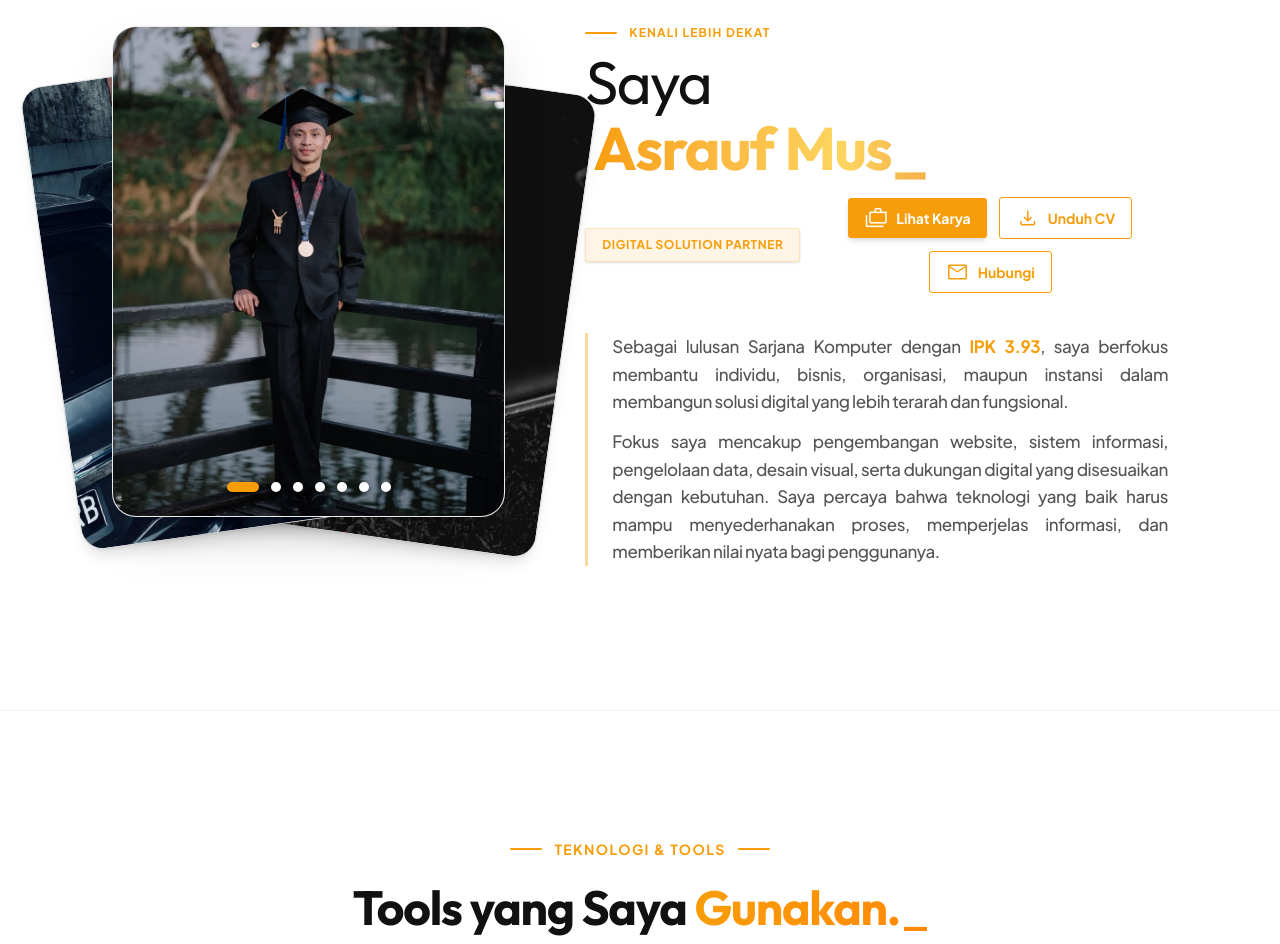
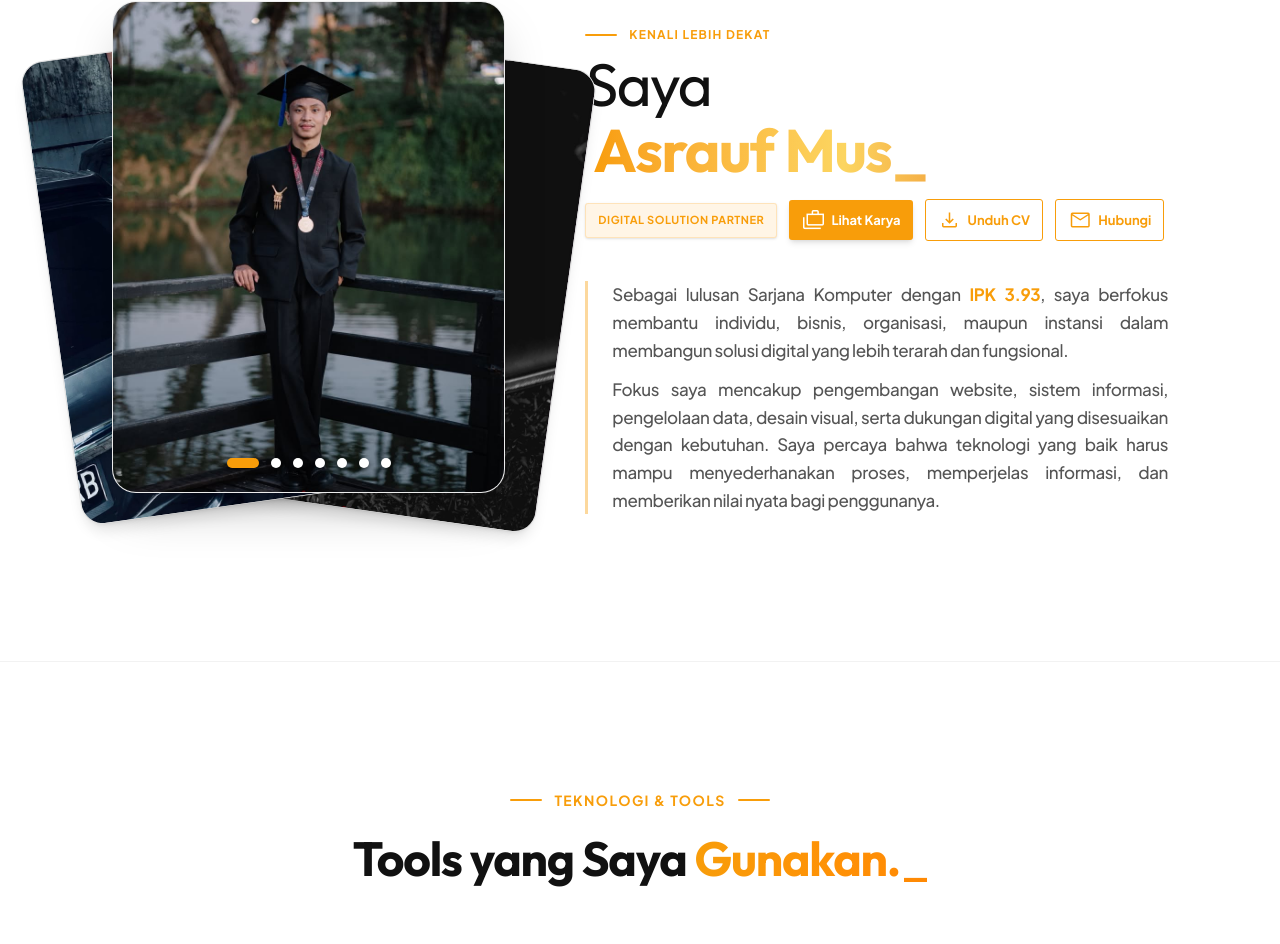
Before and after one commit to asraufmustamin/web-personal-async, a Next.js app: page / in a window 1280 px wide. Shown: the part 839-1783 px from the top of the page. Built offline with nearby package versions, Linux system fonts and the light colour scheme.

Commit message:
fix(ui): align all 4 buttons in a single row on desktop in AboutSection

```diff
--- a/src/components/AboutSection.tsx
+++ b/src/components/AboutSection.tsx
@@ -127,25 +127,25 @@ export default function AboutSection() {
                 </span>
               </h2>
 
-              <div className="flex flex-col md:flex-row items-center justify-center lg:justify-start gap-3 mt-3 w-full">
-                <div className="flex items-center justify-center bg-primary/10 border border-primary/20 text-primary px-4 py-2 rounded-[3px] text-xs font-bold tracking-wider uppercase shadow-sm whitespace-nowrap">
+              <div className="flex flex-wrap lg:flex-nowrap items-center justify-center lg:justify-start gap-2 md:gap-3 mt-3 w-full">
+                <div className="flex items-center justify-center bg-primary/10 border border-primary/20 text-primary px-3 py-2 rounded-[3px] text-[11px] font-bold tracking-wider uppercase shadow-sm whitespace-nowrap">
                   Digital Solution Partner
                 </div>
 
-                <div className="flex flex-row flex-wrap items-center justify-center gap-3 mt-0">
-                  <a href="#proyek" className="group relative px-4 py-2 bg-primary text-white rounded-[3px] font-bold flex items-center justify-center gap-2 overflow-hidden shadow-md hover:shadow-primary/30 transition-all duration-300">
-                    <span className="absolute inset-0 w-full h-full bg-gradient-to-r from-primary to-primary-dark opacity-0 group-hover:opacity-100 transition-opacity duration-300"></span>
-                    <span className="relative z-10 flex items-center gap-2 text-sm whitespace-nowrap">
-                      <span className="material-symbols-outlined text-[18px]">cases</span> Lihat Karya
-                    </span>
-                  </a>
-                  <a href="/cv_asrauf.pdf" target="_blank" rel="noopener noreferrer" className="group px-4 py-2 bg-transparent border border-primary text-primary rounded-[3px] font-bold flex items-center justify-center gap-2 hover:bg-primary/5 transition-all duration-300">
-                    <span className="material-symbols-outlined text-[18px] group-hover:-translate-y-1 transition-transform">download</span> <span className="text-sm whitespace-nowrap">Unduh CV</span>
-                  </a>
-                  <a href="#kontak" className="group px-4 py-2 bg-transparent border border-primary text-primary rounded-[3px] font-bold flex items-center justify-center gap-2 hover:bg-primary/5 transition-all duration-300">
-                    <span className="material-symbols-outlined text-[18px] group-hover:scale-110 transition-transform">mail</span> <span className="text-sm whitespace-nowrap">Hubungi</span>
-                  </a>
-                </div>
+                <a href="#proyek" className="group relative px-3 py-2 bg-primary text-white rounded-[3px] font-bold flex items-center justify-center gap-1.5 overflow-hidden shadow-md hover:shadow-primary/30 transition-all duration-300">
+                  <span className="absolute inset-0 w-full h-full bg-gradient-to-r from-primary to-primary-dark opacity-0 group-hover:opacity-100 transition-opacity duration-300"></span>
+                  <span className="relative z-10 flex items-center gap-1.5 text-[13px] whitespace-nowrap">
+                    <span className="material-symbols-outlined text-[16px]">cases</span> Lihat Karya
+                  </span>
+                </a>
+
+                <a href="/cv_asrauf.pdf" target="_blank" rel="noopener noreferrer" className="group px-3 py-2 bg-transparent border border-primary text-primary rounded-[3px] font-bold flex items-center justify-center gap-1.5 hover:bg-primary/5 transition-all duration-300">
+                  <span className="material-symbols-outlined text-[16px] group-hover:-translate-y-1 transition-transform">download</span> <span className="text-[13px] whitespace-nowrap">Unduh CV</span>
+                </a>
+
+                <a href="#kontak" className="group px-3 py-2 bg-transparent border border-primary text-primary rounded-[3px] font-bold flex items-center justify-center gap-1.5 hover:bg-primary/5 transition-all duration-300">
+                  <span className="material-symbols-outlined text-[16px] group-hover:scale-110 transition-transform">mail</span> <span className="text-[13px] whitespace-nowrap">Hubungi</span>
+                </a>
               </div>
             </div>
 
```
